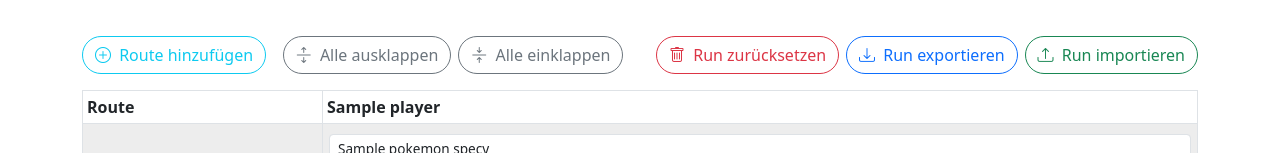
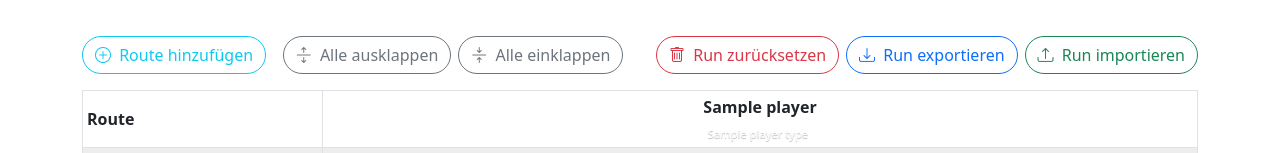
Before and after one commit to LarsUphoff/nuzlocke_tracker, a Django app: template tracker/templates/tracker/tracker.html in a window 1280 px wide. Shown: the part 58-211 px from the top of the page. Run offline with Django 4.2, Linux system fonts and the light colour scheme; the template is opened without the code that fills it: most values are stand-ins (such as "Sample title", 1, 10 or a date in 2020).

Commit message:
Add player types in tracker view

```diff
--- a/tracker/templates/tracker/base.html
+++ b/tracker/templates/tracker/base.html
@@ -208,6 +208,32 @@
         .status-indicator i {
             font-size: 0.8rem;
         }
+        .player-header {
+            text-align: center;
+            min-width: 120px;
+        }
+        .player-name {
+            font-weight: bold;
+            margin-bottom: 2px;
+        }
+        .player-types {
+            line-height: 1.2;
+            min-height: 20px;
+        }
+        .player-type-badge-small {
+            display: inline-block;
+            padding: 1px 4px;
+            border-radius: 3px;
+            font-weight: normal;
+            text-shadow: 0 1px 1px rgba(0,0,0,0.3);
+            white-space: nowrap;
+        }
+        @media (max-width: 768px) {
+            .player-type-badge-small {
+                font-size: 0.6em !important;
+                padding: 1px 3px;
+            }
+        }
     </style>
 </head>
 <body>
--- a/tracker/templates/tracker/tracker.html
+++ b/tracker/templates/tracker/tracker.html
@@ -1,4 +1,5 @@
 {% extends 'tracker/base.html' %}
+{% load tracker_extras %}
 
 {% block content %}
 
@@ -38,9 +39,27 @@
 <table class="table table-bordered table table-striped table-sm">
     <thead>
         <tr>
-            <th class="route-column">Route</th>
+            <th class="route-column align-middle">Route</th>
             {% for player in players %}
-            <th>{{ player.name }}</th>
+            <th>
+                <div class="player-header">
+                    <div class="player-name">{{ player.name }}</div>
+                    <div class="player-types mt-1">
+                        {% for pt in player_types %}
+                            {% if pt.player_id == player.id %}
+                                <span class="badge player-type-badge-small me-1"
+                                      style="background-color: {{ all_type_colors_de|get_item:pt.type_name }}; color: #fff; font-size: 0.7em;">
+                                    {{ pt.type_name }}
+                                </span>
+                            {% endif %}
+                        {% empty %}
+                            {% if forloop.parentloop.first %}
+                                <span class="text-muted" style="font-size: 0.7em; font-style: italic;">Keine Typen</span>
+                            {% endif %}
+                        {% endfor %}
+                    </div>
+                </div>
+            </th>
             {% endfor %}
         </tr>
     </thead>
```
Also changed, not shown: tracker/views.py (+14 -0 lines).
